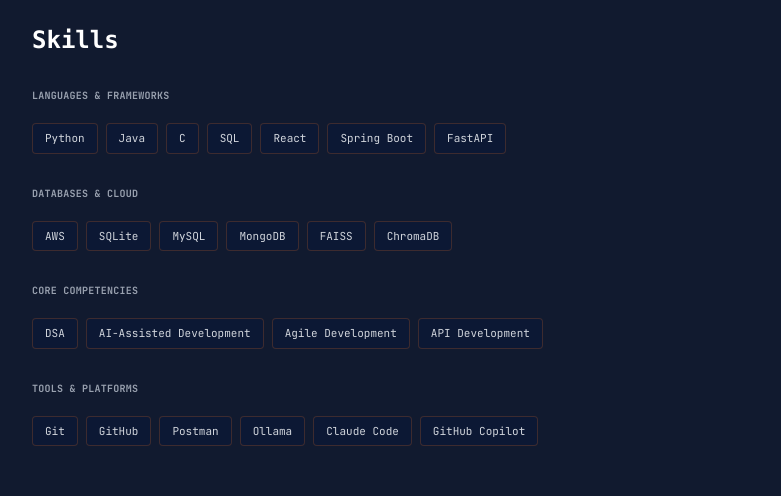
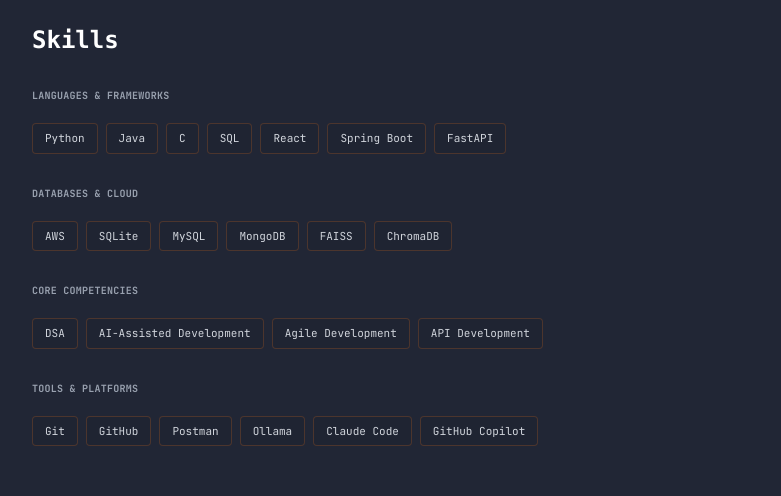
Before and after one commit to madhanishere/My-Portfolio, a React (Vite) app: page / in a window 1280 px wide. Shown: the part 2900-3396 px from the top of the page, without its empty margins (248-1029 px from the left). Built offline with nearby package versions, Linux system fonts and the light colour scheme.

Commit message:
Theme Changed

```diff
--- a/src/components/Skills.jsx
+++ b/src/components/Skills.jsx
@@ -66,7 +66,7 @@
               {category.skills.map((skill, index) => (
                 <div
                   key={index}
-                  className="px-3 py-1.5 bg-[#0c1834] border border-[#FF7A1A]/20 text-[11px] text-gray-300  hover:text-white hover:bg-[#2D3B5C] transition-all cursor-default rounded-sm"
+                  className="px-3 py-1.5 bg-[#1F2432] border border-[#FF7A1A]/20 text-[11px] text-gray-300  hover:text-white hover:bg-[#ca6c29] transition-all cursor-default rounded-sm"
                 >
                   {skill}
                 </div>
--- a/src/index.css
+++ b/src/index.css
@@ -6,13 +6,13 @@
   margin: 0;
   padding: 0;
   min-height: 100%;
-  background: #111a2f !important;
+  background: #212635 !important;
 }
 
 body {
   color: white !important;
 
-  background-color: #222836 !important;
+  background-color: #262c3a !important;
 
   background-image:
     radial-gradient(
```
